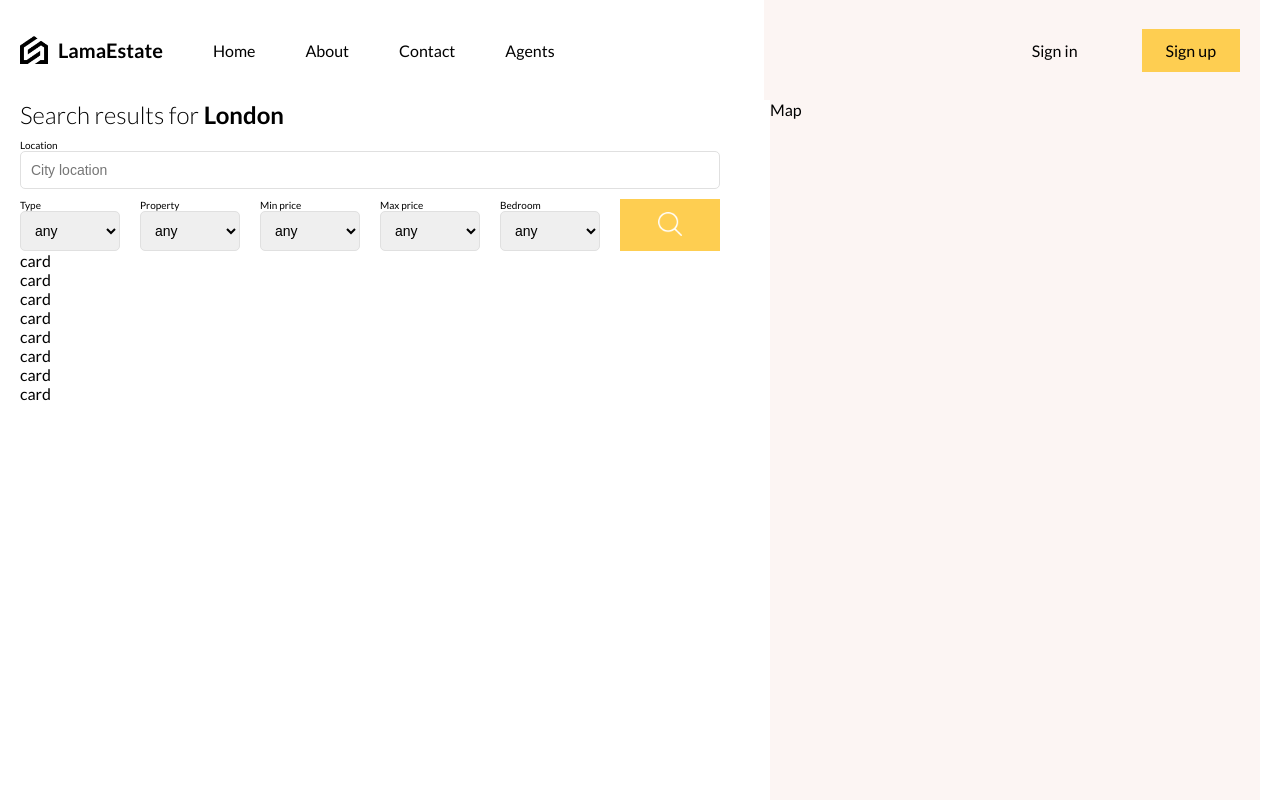
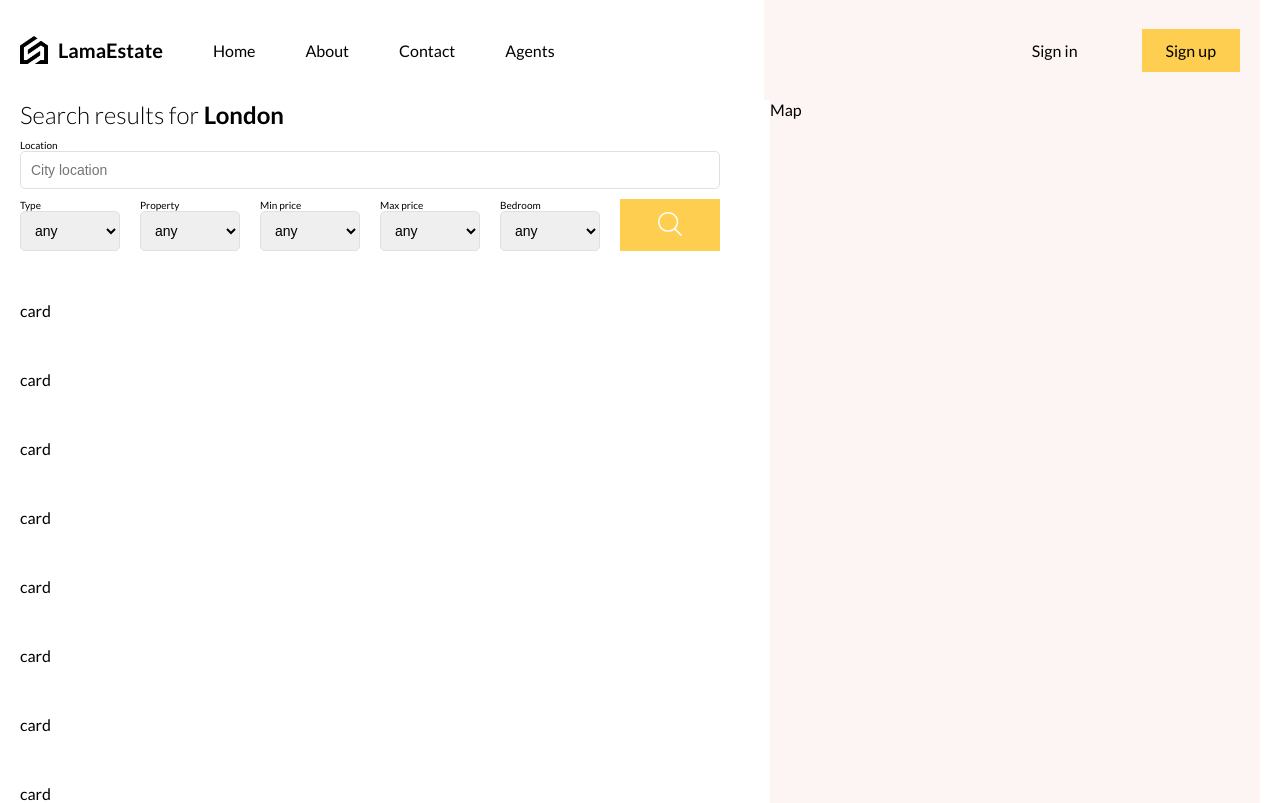
Before and after one commit to zixx-bit/estate-ui, a React (Vite) app: page /list in a window 1280 px wide. Shown: the top 803 px of the page. Built offline with nearby package versions, Linux system fonts and the light colour scheme.

Commit message:
listpage update

```diff
--- a/src/routes/listPage/listPage.jsx
+++ b/src/routes/listPage/listPage.jsx
@@ -8,15 +8,13 @@ function ListPage(){
         <div className="listPage">
             <div className = "listContainer">
                 <div className='wrapper'>
-                    <div className='filter'>
-                      <Filter/>
-                    </div>
-                     <div className='card'>
+                     <Filter/>
+
                      {data.map(item=>(
                         <Card key={item.id} item = {item}/>
                      ))}
                     {/* <Card/> */}
-                    </div>
+
                 </div>
             </div>
             <div className = "mapContainer">Map</div>
--- a/src/routes/listPage/listPage.scss
+++ b/src/routes/listPage/listPage.scss
@@ -7,6 +7,10 @@
 
         .wrapper{
             padding-right: 50px;
+            display: flex;
+            flex-direction: column;
+            gap: 50px;
+            overflow-y: scroll;
         }
     }
     .mapContainer{
```
